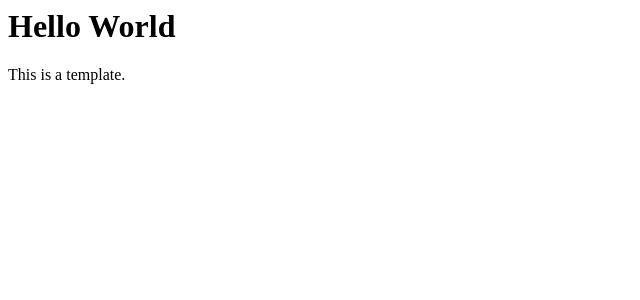
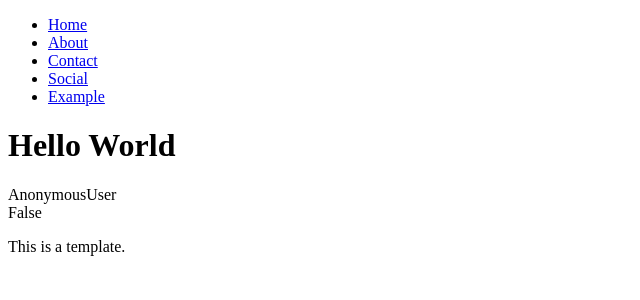
Before and after one commit to plasmatech8/django-practice, a Django app: page / in a window 1280 px wide. Shown: the top 300 px of the page, without its empty margins (0-640 px from the left). Run offline with Django 3.2, Linux system fonts and the light colour scheme.

Commit message:
Basic Django templating + inheritance. Fixed social page

```diff
--- a/src/templates/about.html
+++ b/src/templates/about.html
@@ -1,3 +1,6 @@
+{% extends 'base.html' %}
+
+{% block content %}
 <h1>About</h1>
-
 <p>This is a template.</p>
+{% endblock %}
--- /dev/null
+++ b/src/templates/base.html
@@ -0,0 +1,19 @@
+<!DOCTYPE html>
+<html>
+    <head>
+        <title>Try Django!</title>
+    </head>
+    <body>
+        <ul>
+            <li><a href="/">Home</a></li>
+            <li><a href="/about">About</a></li>
+            <li><a href="/contact">Contact</a></li>
+            <li><a href="/social">Social</a></li>
+            <li><a href="/example">Example</a></li>
+        </ul>
+
+        {% block content %}
+            replace me
+        {% endblock %}
+    </body>
+</html>
--- a/src/templates/contact.html
+++ b/src/templates/contact.html
@@ -1,3 +1,6 @@
+{% extends 'base.html' %}
+
+{% block content %}
 <h1>Contacts</h1>
-
 <p>This is a template.</p>
+{% endblock %}
--- a/src/templates/home.html
+++ b/src/templates/home.html
@@ -1,3 +1,8 @@
+{% extends 'base.html' %}
+
+{% block content %}
 <h1>Hello World</h1>
-
+{{ request.user }} <br>
+{{ request.user.is_authenticated }} <br>
 <p>This is a template.</p>
+{% endblock %}
--- a/src/templates/social.html
+++ b/src/templates/social.html
@@ -1,3 +1,6 @@
-<h1>About</h1>
+{% extends 'base.html' %}
 
+{% block content %}
+<h1>Social</h1>
 <p>This is a template.</p>
+{% endblock %}
--- a/src/trydjango/urls.py
+++ b/src/trydjango/urls.py
@@ -23,7 +23,8 @@ urlpatterns = [
     path('', home_view),
     path('contact/', contact_view),
     path('about/', about_view),
-    path('contact/', social_view),
+    path('social/', social_view),
+
     path('example/', example_view),
 
     path('admin/', admin.site.urls),
```
Also changed, not shown: README.md.
